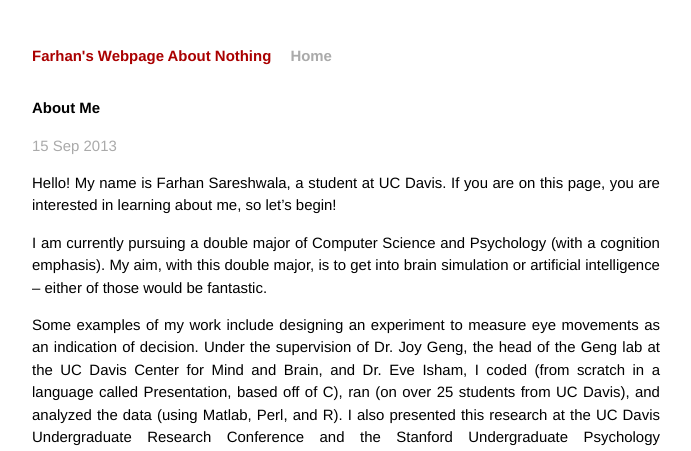
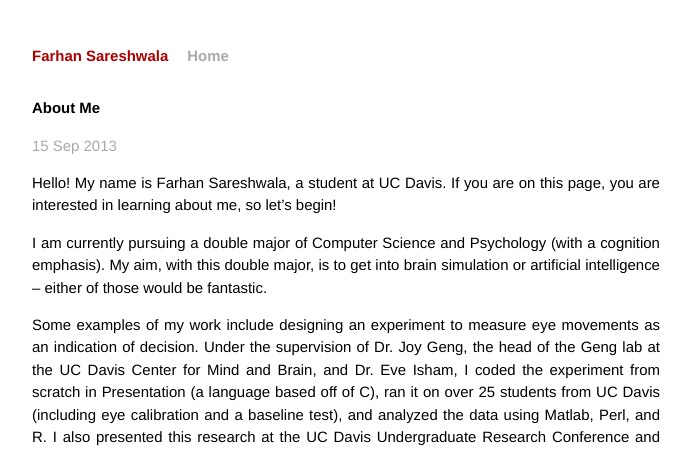
Before and after one commit to fsaresh/fsaresh.github.io, a Jekyll site: the page built from _posts/2013-09-15-about-me.markdown, in a window 1280 px wide. Shown: the top 451 px of the page, without its empty margins (294-985 px from the left). Built offline with Jekyll 4.4.1, drawn with Linux system fonts in a browser that asks for light colours; Markdown is read by kramdown in place of the engine named in the settings; some of the changed text lies outside the part shown.

Commit message:
Stylistic fixes

```diff
--- a/_config.yml
+++ b/_config.yml
@@ -1,4 +1,4 @@
-name: Farhan's Webpage About Nothing
+name: Farhan Sareshwala
 markdown: redcarpet
 pygments: true
 exclude: [testposts]
--- a/_posts/2013-09-15-about-me.markdown
+++ b/_posts/2013-09-15-about-me.markdown
@@ -9,9 +9,7 @@ Hello! My name is Farhan Sareshwala, a student at UC Davis. If you are on this p
 
 I am currently pursuing a double major of Computer Science and Psychology (with a cognition emphasis). My aim, with this double major, is to get into brain simulation or artificial intelligence -- either of those would be fantastic.
 
-Some examples of my work include designing an experiment to measure eye movements as an indication of decision. Under the supervision of Dr. Joy Geng, the head of the Geng lab at the UC Davis Center for Mind and Brain, and Dr. Eve Isham, I coded (from scratch in a language called Presentation, based off of C), ran (on over 25 students from UC Davis), and analyzed the data (using Matlab, Perl, and R). I also presented this research at the UC Davis Undergraduate Research Conference and the Stanford Undergraduate Psychology Conference, and my results can be seen below.
-
-![Predicting Your Decisions Before They're Made]({{ site.url }}/resources/poster_small.pdf)
+Some examples of my work include designing an experiment to measure eye movements as an indication of decision. Under the supervision of Dr. Joy Geng, the head of the Geng lab at the UC Davis Center for Mind and Brain, and Dr. Eve Isham, I coded the experiment from scratch in Presentation (a language based off of C), ran it on over 25 students from UC Davis (including eye calibration and a baseline test), and analyzed the data using Matlab, Perl, and R. I also presented this research at the UC Davis Undergraduate Research Conference and the Stanford Undergraduate Psychology Conference, and my results can be seen here: [Predicting Your Decisions Before They're Made]({{ site.url }}/resources/poster.pdf)
 
 In addition, I work at the UC Davis Computer Science Instructional Facility (better known as the CSIF), where I maintain over eighty computers running Fedora, a Linux distribution. I also triage tickets for the College of Engineering, answer student questions regarding the labs, and update scripts for the users' convenience (like the quota management script, fquota.pl).
 
```
Also changed, not shown: 2 other files.
